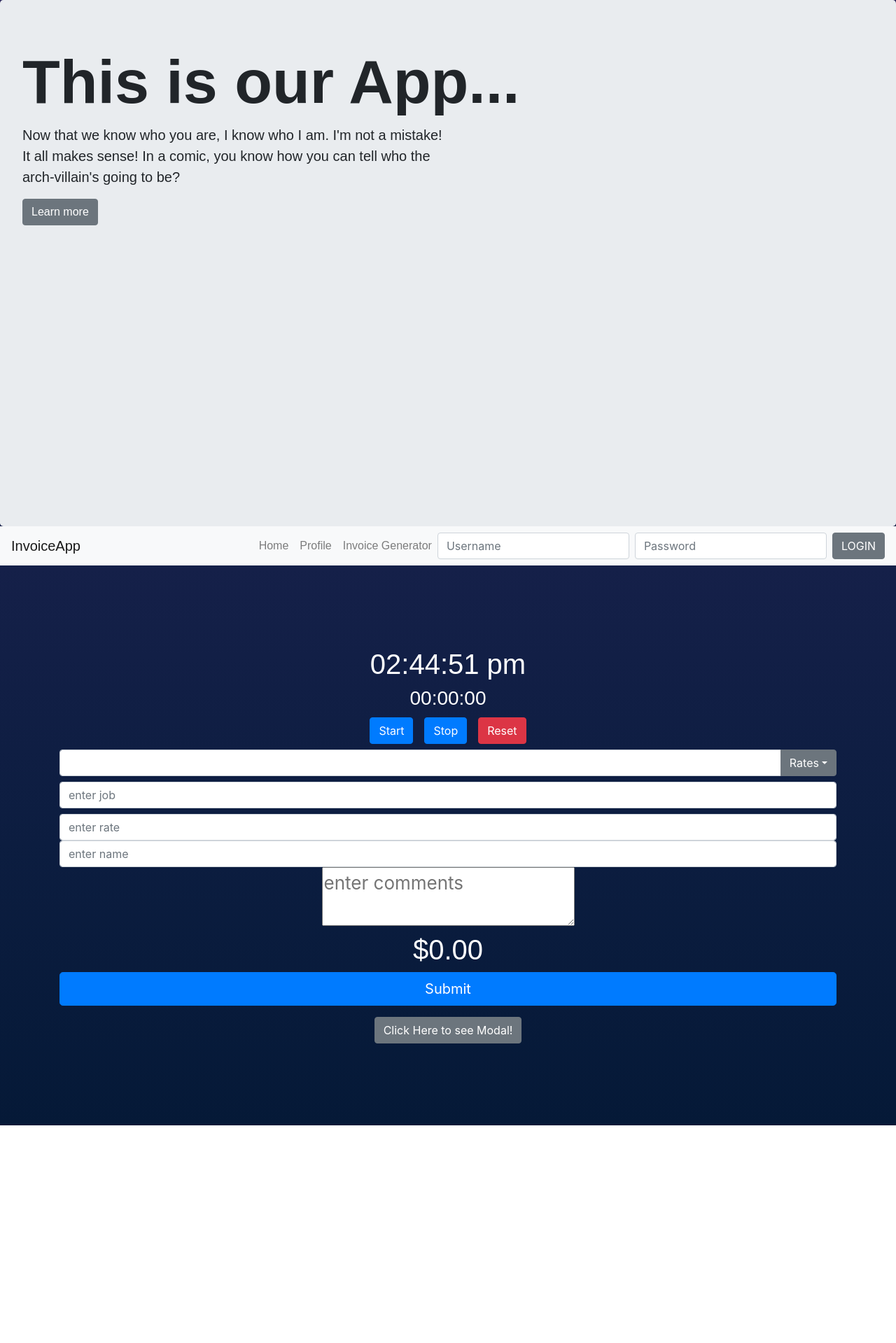
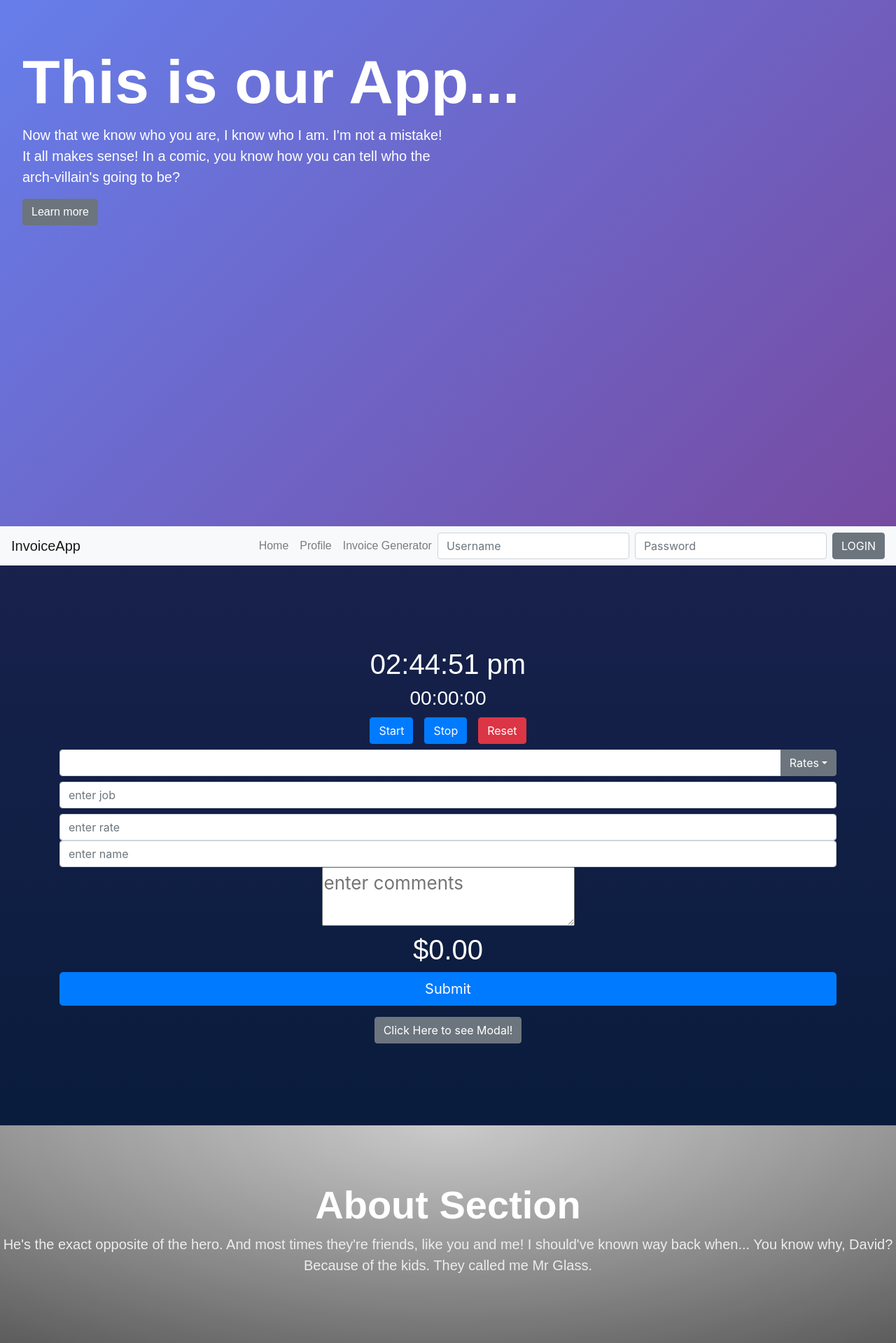
Before and after one commit to AlexGaiser/invoicing-app, a React (Create React App) app in the folder client/freelancing-app/: page /InvoiceGenerator in a window 1280 px wide. Shown: the whole page at 70% size. Before the commit the page ends 1608 px from the top, so only its background shows below. Built offline with nearby package versions, Linux system fonts and the light colour scheme; no server answers.

Commit message:
Homepage / About Section - Added styles to Homepage/About Section

```diff
--- /dev/null
+++ b/client/freelancing-app/src/AboutSection/AboutSection-styles.css
@@ -0,0 +1,15 @@
+.AboutSection{
+  padding-top:80px;
+  padding-bottom:80px;
+  background: linear-gradient(to bottom, rgba(255,255,255,0.15) 0%, rgba(0,0,0,0.15) 100%), radial-gradient(at top center, rgba(255,255,255,0.40) 0%, rgba(0,0,0,0.40) 120%) #989898;
+
+
+}
+
+.AboutSection h2{
+  color: #fff;
+}
+
+.AboutSection p{
+  color: #ededed;
+}
--- /dev/null
+++ b/client/freelancing-app/src/AboutSection/AboutSection.js
@@ -0,0 +1,33 @@
+import React from 'react';
+import {Container, Col, Row, } from 'react-bootstrap';
+
+import './AboutSection-styles.css'
+
+
+const AboutSection = (props) => {
+  return (
+      <React.Fragment>
+      <Container fluid="true" className="AboutSection">
+        <Row>
+          <Col></Col>
+          <Col xs={6} sm={6} md={12} lg={12}>
+            <h2 className="display-4 font-weight-bold text-center">About Section</h2>
+          </Col>
+          <Col></Col>
+        </Row>
+        <Row>
+        <Col xs={12} sm={12} md={12} lg={12}>
+          <p className="lead text-center">He's the exact opposite of the hero. And most times they're friends, like you and me! I should've known way back when... You know why, David? Because of the kids. They called me Mr Glass.</p>
+        </Col>
+        </Row>
+        <Row>
+          <Col></Col>
+          <Col></Col>
+          <Col></Col>
+        </Row>
+        </Container>
+      </React.Fragment>
+  )
+}
+
+export default AboutSection;
--- a/client/freelancing-app/src/Header/Header-styles.css
+++ b/client/freelancing-app/src/Header/Header-styles.css
@@ -4,10 +4,16 @@
 }
 
 
-.Hero-One{
-  min-height: 94vh
+.Hero-One {
+  min-height: 94vh;
+background-image: linear-gradient(135deg, #667eea 0%, #764ba2 100%);
+
 
 }
+
+.Hero-One h1, .Hero-One p{color:#fff;}
+
+
 
 
 .hero-bg {
--- a/client/freelancing-app/src/Header/Header.js
+++ b/client/freelancing-app/src/Header/Header.js
@@ -3,6 +3,7 @@ import { Button } from 'reactstrap';
 import { BrowserRouter as Router, Route, Link } from "react-router-dom";
 
 import {Jumbotron, Container, Col, Row, } from 'react-bootstrap';
+
 
 import './Header-styles.css';
 
@@ -17,7 +18,7 @@ const Header = (props) => {
     return (
 
       <React.Fragment>
-        <Jumbotron className="Hero-One mb-0">
+        <Jumbotron className="Hero-One mb-0 rounded-0">
           <Container>
             <Row>
               <Col xs={12} md={12} lg={6}>
--- a/client/freelancing-app/src/Homepage.js
+++ b/client/freelancing-app/src/Homepage.js
@@ -12,6 +12,7 @@ import App from './App';
 
 import NavBar from './NavBar/NavBar';
 import Header from './Header/Header';
+import AboutSection from './AboutSection/AboutSection';
 
 import Axios from 'axios'
 import logo from './logo.svg';
@@ -28,6 +29,7 @@ class Homepage extends Component{
         return(
           <React.Fragment>
             <Header />
+
             <Router>
             <React.Fragment>
               <NavBar />
@@ -41,6 +43,7 @@ class Homepage extends Component{
 
             </React.Fragment>
           </Router>
+          <AboutSection />
           </React.Fragment>
 
         )
```
